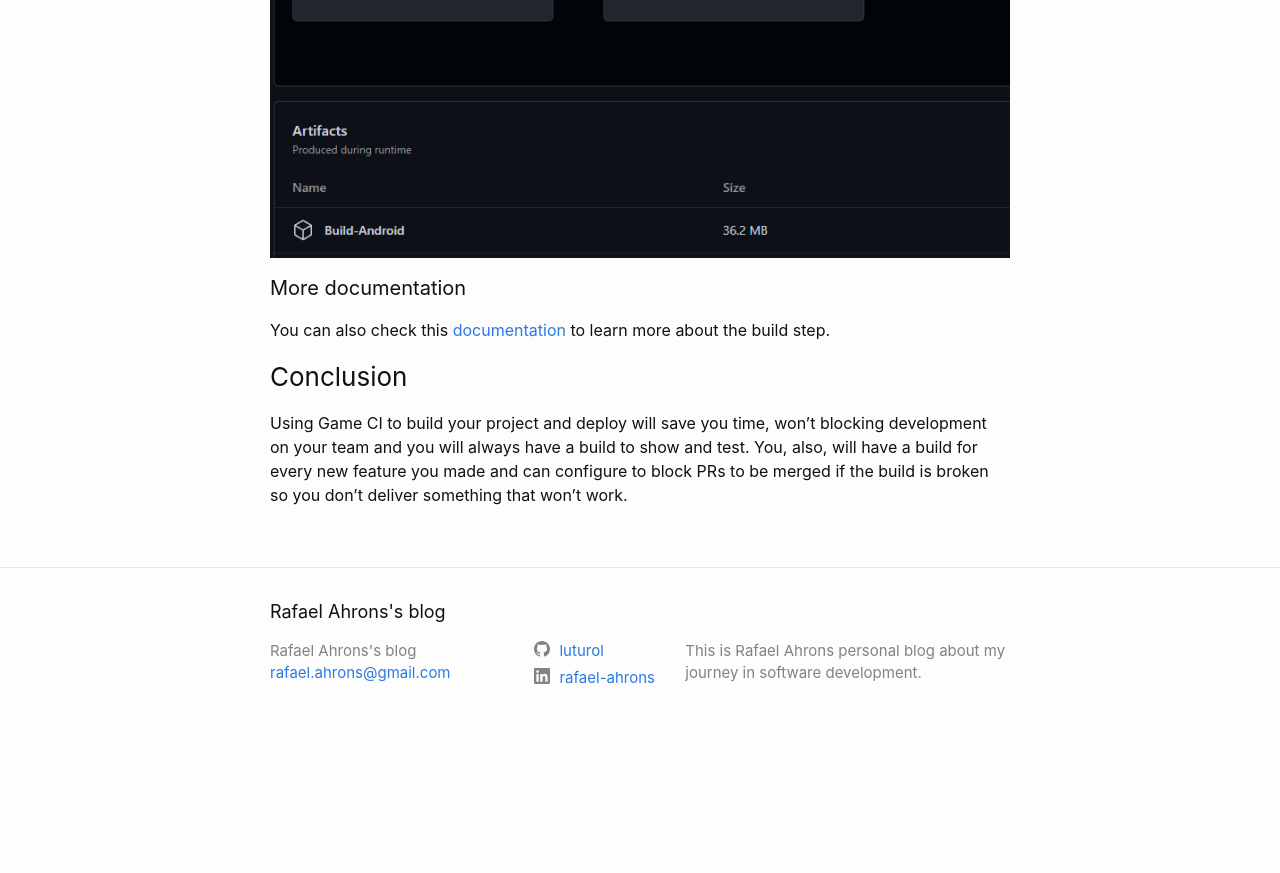
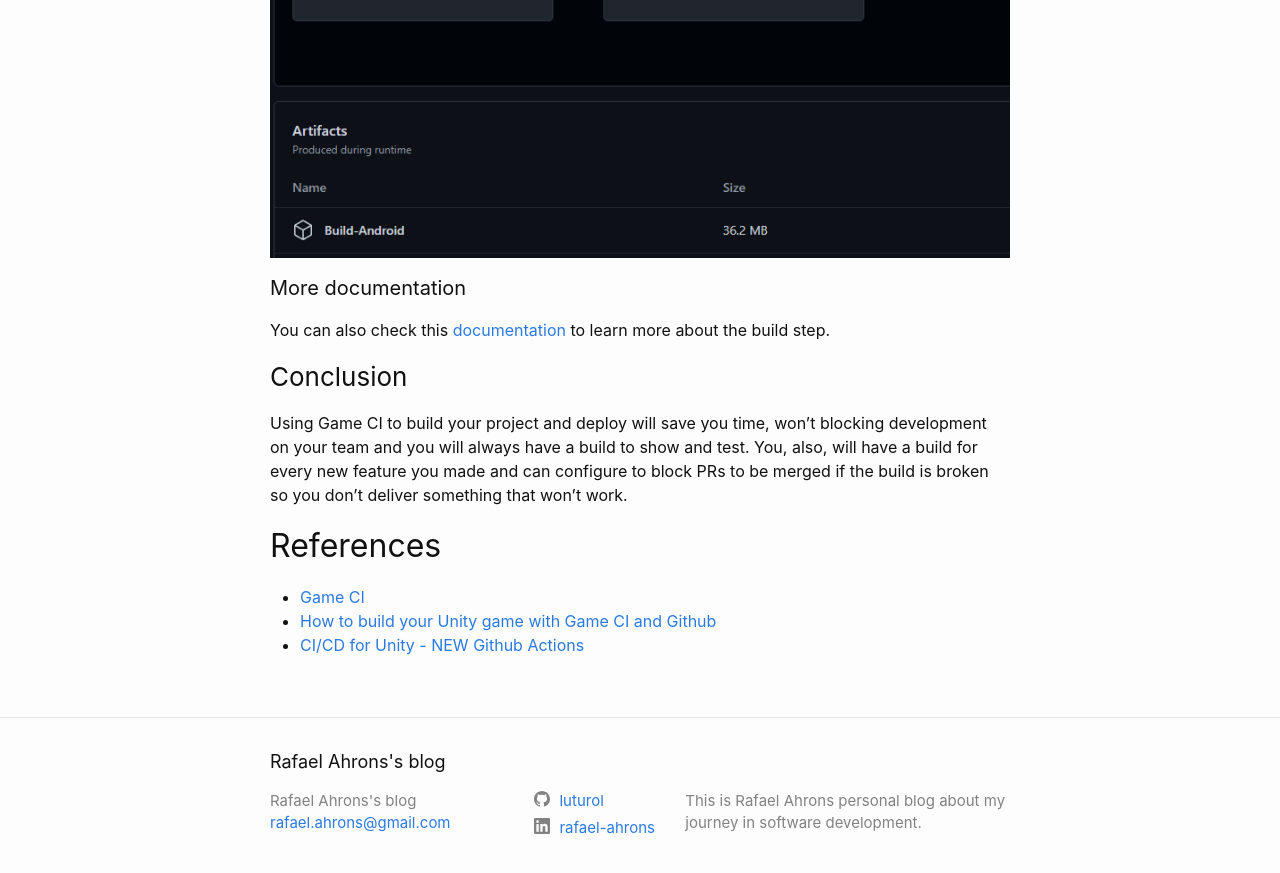
Before and after one commit to luturol/luturol.github.io, a Jekyll site: the page built from _posts/2022-07-22-How-to-make-github-action-build-unity.md, in a window 1280 px wide and 900 px high, scrolled down 6035 px. Shown: the top 873 px of the window. Built offline with Jekyll 4.4.1, drawn with Linux system fonts in a browser that asks for light colours; before the commit the page ends 6785 px from its top, so only the background shows below that.

Commit message:
Add References

```diff
--- a/_posts/2022-07-22-How-to-make-github-action-build-unity.md
+++ b/_posts/2022-07-22-How-to-make-github-action-build-unity.md
@@ -243,3 +243,9 @@ You can also check this [documentation](https://game.ci/docs/github/builder#comp
 ### Conclusion
 
 Using Game CI to build your project and deploy will save you time, won't blocking development on your team and you will always have a build to show and test. You, also, will have a build for every new feature you made and can configure to block PRs to be merged if the build is broken so you don't deliver something that won't work.
+
+## References
+
+- [Game CI](https://game.ci/)
+- [How to build your Unity game with Game CI and Github](https://www.youtube.com/watch?v=M2BZr02uai0&ab_channel=LPGames)
+- [CI/CD for Unity - NEW Github Actions](https://www.youtube.com/watch?v=JjKCy3H0A30&ab_channel=RohanMayya)
```
